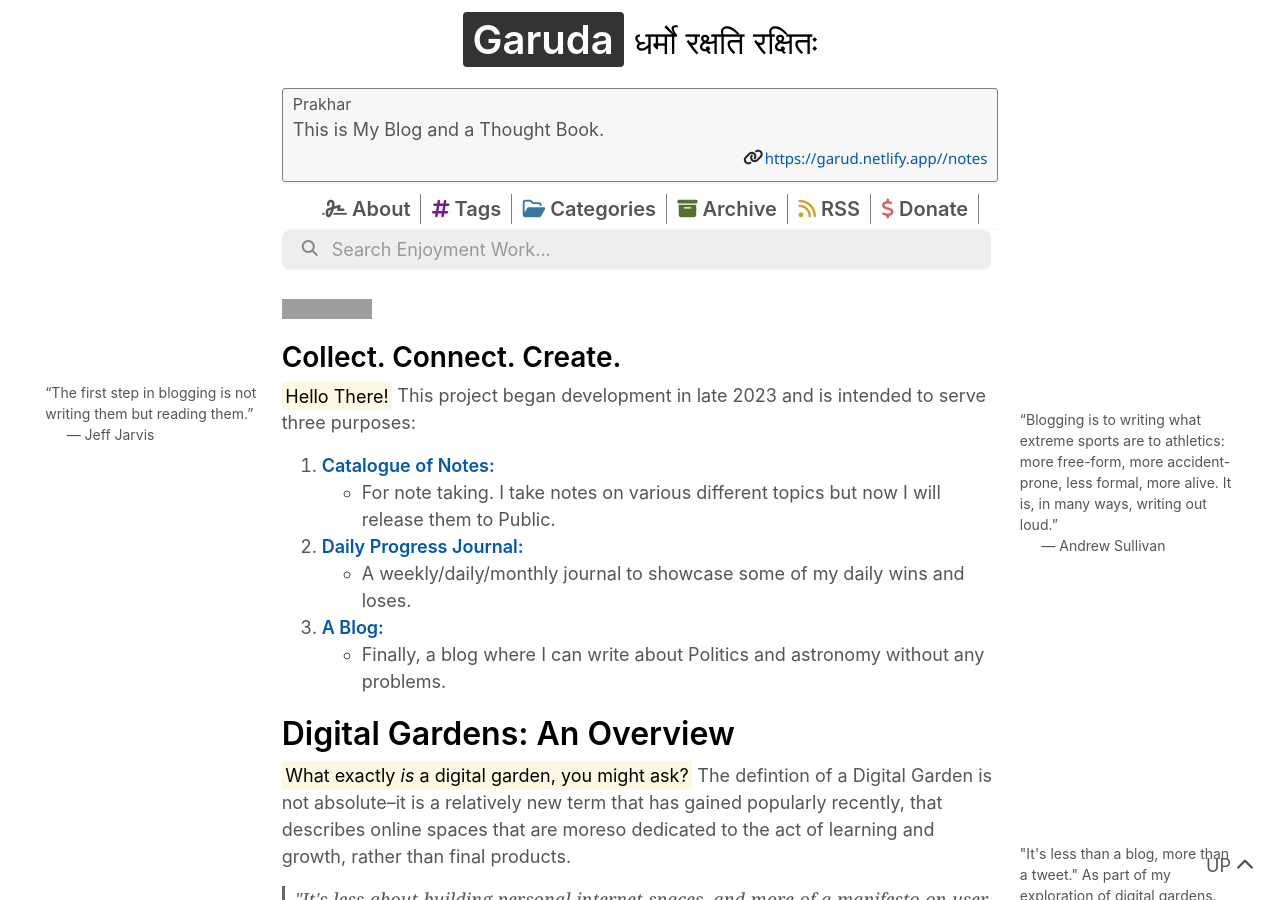
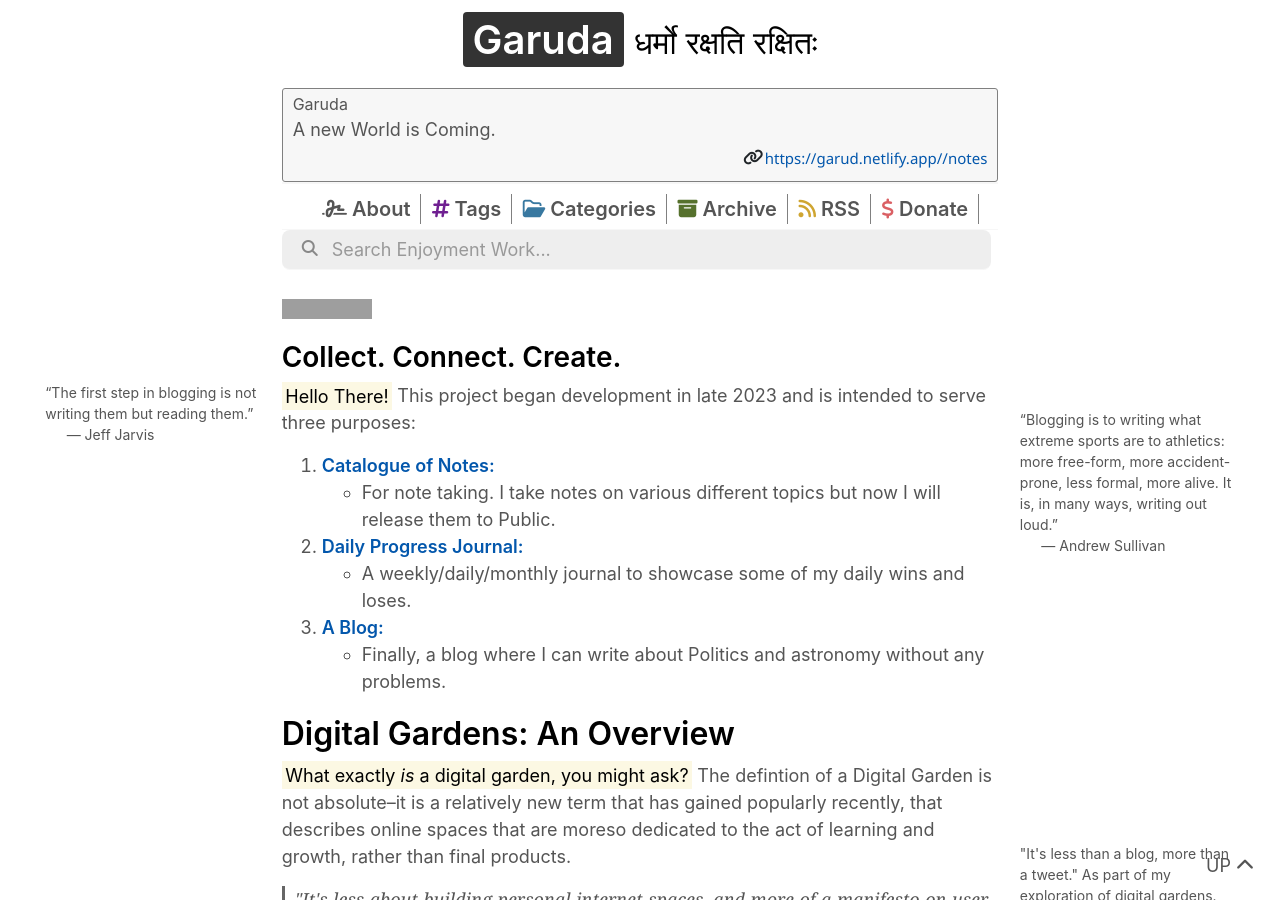
Before and after one commit to stardoom4/blog, a Jekyll site: the page built from index.md, in a window 1280 px wide and 900 px high. Built offline with Jekyll 4.4.1, drawn with Linux system fonts in a browser that asks for light colours; nearby versions of some CDN libraries; some of the changed text lies outside the part shown; grey boxes are pictures that could not be loaded.

Commit message:
Update _config.yml

```diff
--- a/_config.yml
+++ b/_config.yml
@@ -1,12 +1,12 @@
 # Site Data
 title: "Garuda"
 tagline: "धर्मो रक्षति रक्षितः"
-name: "Prakhar "
+name: "Garuda "
 author_bio:
-  "Hello There! I am Prakhar And I am a student and a JEE (Joint Entrance Exam) Aspirant."
-description: "This is My Blog and a Thought Book."
+  "I am Garuda. I am a Conspiracy Theorist and a Student."
+description: "A new World is Coming."
 footer_description:
-  'This is Prakhar'
+  'Change is inevitable.'
 notes_url: "https://garud.netlify.app/"
 profile_pic: /assets/img/logo.png
 favicon: /assets/img/favicon.png
```
